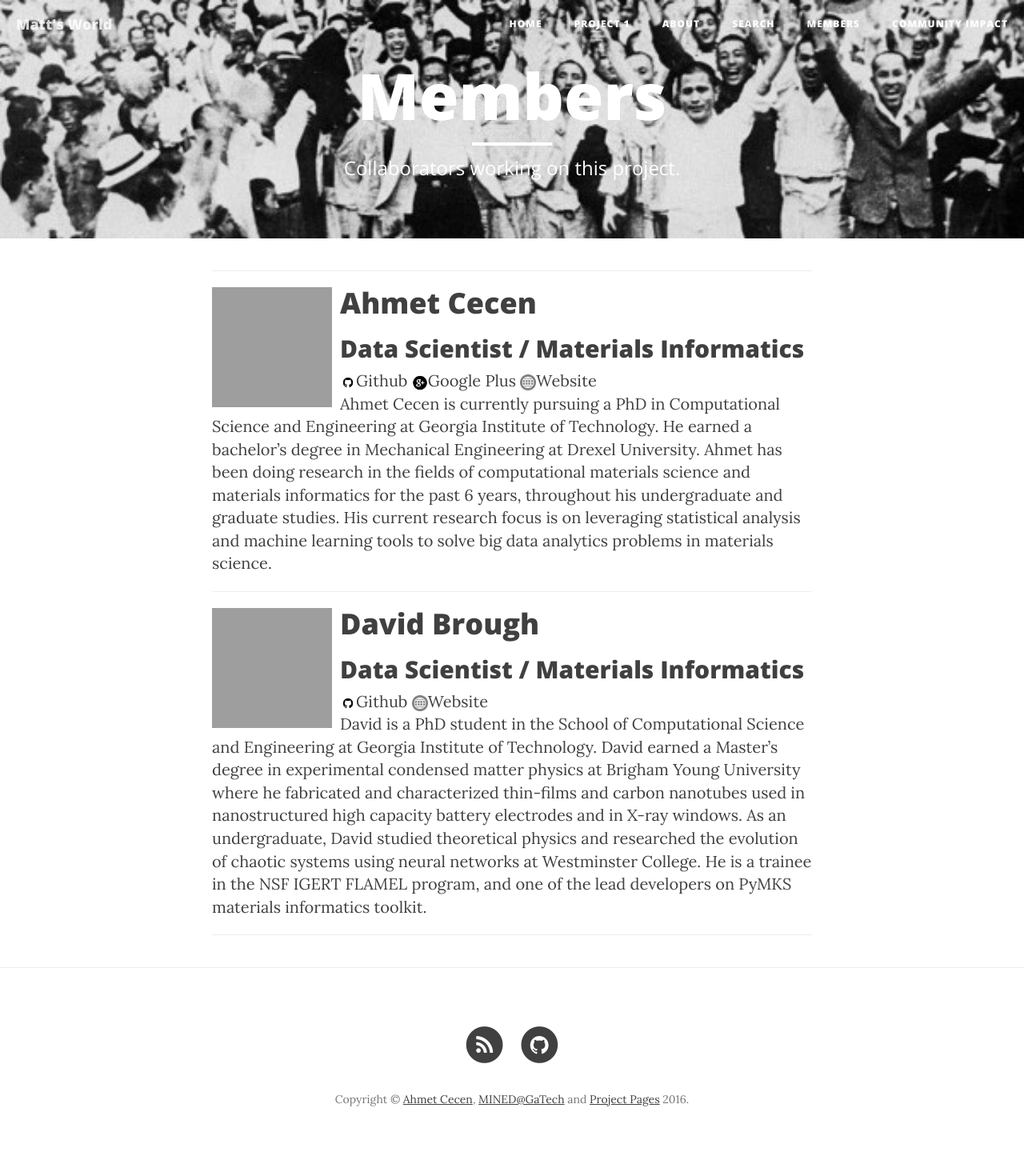
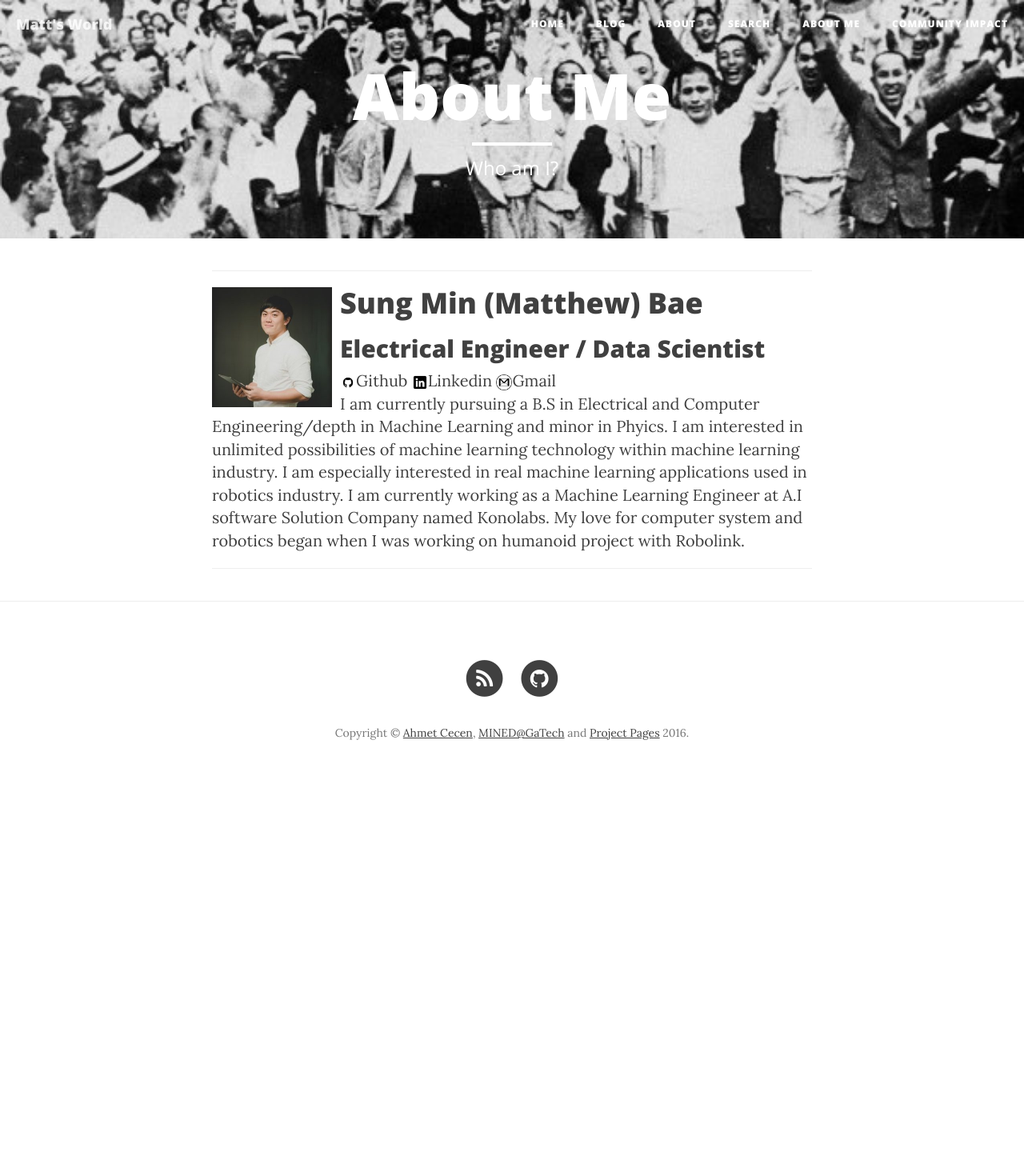
Before and after one commit to smbae/smbae.github.io, a Jekyll site: the page built from members.html, in a window 1280 px wide. Shown: the whole page at 80% size. Built offline with Jekyll 4.4.1, drawn with Linux system fonts in a browser that asks for light colours; nearby versions of some CDN libraries; after the commit the page ends 992 px from its top, so only the background shows below that; grey boxes are pictures that could not be loaded.

Commit message:
edited 'about me' page

```diff
--- a/_config.yml
+++ b/_config.yml
@@ -1,6 +1,6 @@
 # Site settings
 title: Matt's World
-description: "The Best Way to Predict the Future is Create it"
+description: "The Best Way to Predict the Future is to Create it"
 url: "https://smbae.github.io"
 
 # Secondary Parameters
--- a/_data/members.yml
+++ b/_data/members.yml
@@ -1,25 +1,10 @@
 # Members
 
-- name: Ahmet Cecen
-  role: Data Scientist / Materials Informatics
-  img: https://avatars1.githubusercontent.com/u/7231251?v=3&s=460
-  github: ahmetcecen
-  gplus: https://plus.google.com/+AhmetCecen-GPlus
-  bio: Ahmet Cecen is currently pursuing a PhD in Computational Science and Engineering at Georgia Institute of Technology.  He earned a bachelor’s degree in Mechanical Engineering at Drexel University. Ahmet has been doing research in the fields of computational materials science and materials informatics for the past 6 years, throughout his undergraduate and graduate studies. His current research focus is on leveraging statistical analysis and machine learning tools to solve big data analytics problems in materials science.
-  url: http://ahmetcecen.github.io/
+- name: Sung Min (Matthew) Bae
+  role: Electrical Engineer / Data Scientist
+  img: matt.jpg
+  github: smbae
+  linkedin: https://www.linkedin.com/in/sungminbae
+  bio: I am currently pursuing a B.S in Electrical and Computer Engineering/depth in Machine Learning and minor in Phyics. I am interested in unlimited possibilities of machine learning technology within machine learning industry. I am especially interested in real machine learning applications used in robotics industry. I am currently working as a Machine Learning Engineer at A.I software Solution Company named Konolabs. My love for computer system and robotics began when I was working on humanoid project with Robolink.
+  gmail: mailto:sungmatthewbae@gmail.com
   visible: true
-
-- name: David Brough
-  role: Data Scientist / Materials Informatics
-  img: https://avatars0.githubusercontent.com/u/4368625?v=3&s=460
-  github: davidbrough1
-  bio: David is a PhD student in the School of Computational Science and Engineering at Georgia Institute of Technology. David earned a Master’s degree in experimental condensed matter physics at Brigham Young University where he fabricated and characterized thin-films and carbon nanotubes used in nanostructured high capacity battery electrodes and in X-ray windows. As an undergraduate, David studied theoretical physics and researched the evolution of chaotic systems using neural networks at Westminster College. He is a trainee in the NSF IGERT FLAMEL program, and one of the lead developers on PyMKS materials informatics toolkit.
-  url: http://davidbrough.net
-  visible: true
-
-- name: Surya R. Kalidindi
-  role: Materials Informatics
-  img: https://avatars1.githubusercontent.com/u/6601815?v=3&s=400
-  bio: Dr. Kalidindi’s research interests are broadly centered on designing material internal structure (including composition) for optimal performance in any selected application and identifying hybrid processing routes for its manufacture. To this end, he has employed a harmonious blend of experimental, theoretical, and numerical approaches in his research.
-  url: http://mined.gatech.edu/
-  visible: false
--- a/members.html
+++ b/members.html
@@ -1,14 +1,14 @@
 ---
 layout: page
-title: "Members"
-description: "Collaborators working on this project."
+title: "About Me"
+description: "Who am I?"
 header-img: "img/home-bg.jpg"
 ---
 <hr>
 
 {% for member in site.data.members %} {% if member.visible == true %}
 
-	<img src="{{ member.img }}" style="margin-top:0px; margin-bottom:5px; margin-right:10px; float:left; width:150px !important">
+	<img src= "../img/matt.jpg" style="margin-top:0px; margin-bottom:5px; margin-right:10px; float:left; width:150px !important">
 
 	<h1>{{ member.name }}</h1>
 
@@ -17,11 +17,11 @@ header-img: "img/home-bg.jpg"
 	{% if member.github %}
 	<span class="social-share-googleplus"><a href="https://github.com/{{ member.github }}" title="Github"><img src="{{ "/img/icons/github-icon.png" | prepend: site.baseurl }}" style="height:20px">Github</a></span>
 	{% endif %}
-	{% if member.gplus %}
-	<span class="social-share-googleplus"><a href="{{ member.gplus }}" title="Google Plus"><img src="{{ "/img/icons/gplus-icon.png" | prepend: site.baseurl }}" style="height:20px">Google Plus</a></span>
+	{% if member.linkedin %}
+	<span class="social-share-googleplus"><a href="{{ member.linkedin }}" title="Linkedin"><img src="{{ "/img/icons/Linkedin.png" | prepend: site.baseurl }}" style="height:20px">Linkedin</a></span>
 	{% endif %}
-	{% if member.url %}
-	<span class="social-share-googleplus"><a href="{{ member.url }}" title="Google Plus"><img src="{{ "/img/icons/url-icon.png"| prepend: site.baseurl }}" style="height:20px">Website</a></span>
+	{% if member.gmail %}
+	<span class="social-share-googleplus"><a href="{{ member.gmail }}" title="Gmail"><img src="{{ "/img/icons/gmail.png"| prepend: site.baseurl }}" style="height:20px">Gmail</a></span>
 	{% endif %}
 
 	</br>
--- a/projects/project1.md
+++ b/projects/project1.md
@@ -1,7 +1,7 @@
 ---
 layout: project
-title: "Project 1"
-description: "Description of Project #1"
+title: "Blog"
+description: "It's the Little Things That Count"
 header-img: "img/home-bg.jpg"
 category: project1
 ---
```
Also changed, not shown: _posts/2016-10-21-Introduction.markdown (renamed from _posts/2016-04-19-New-Post.markdown), img/icons/Linkedin.png (added), img/icons/gmail.png (added), img/matt.jpg (added).
